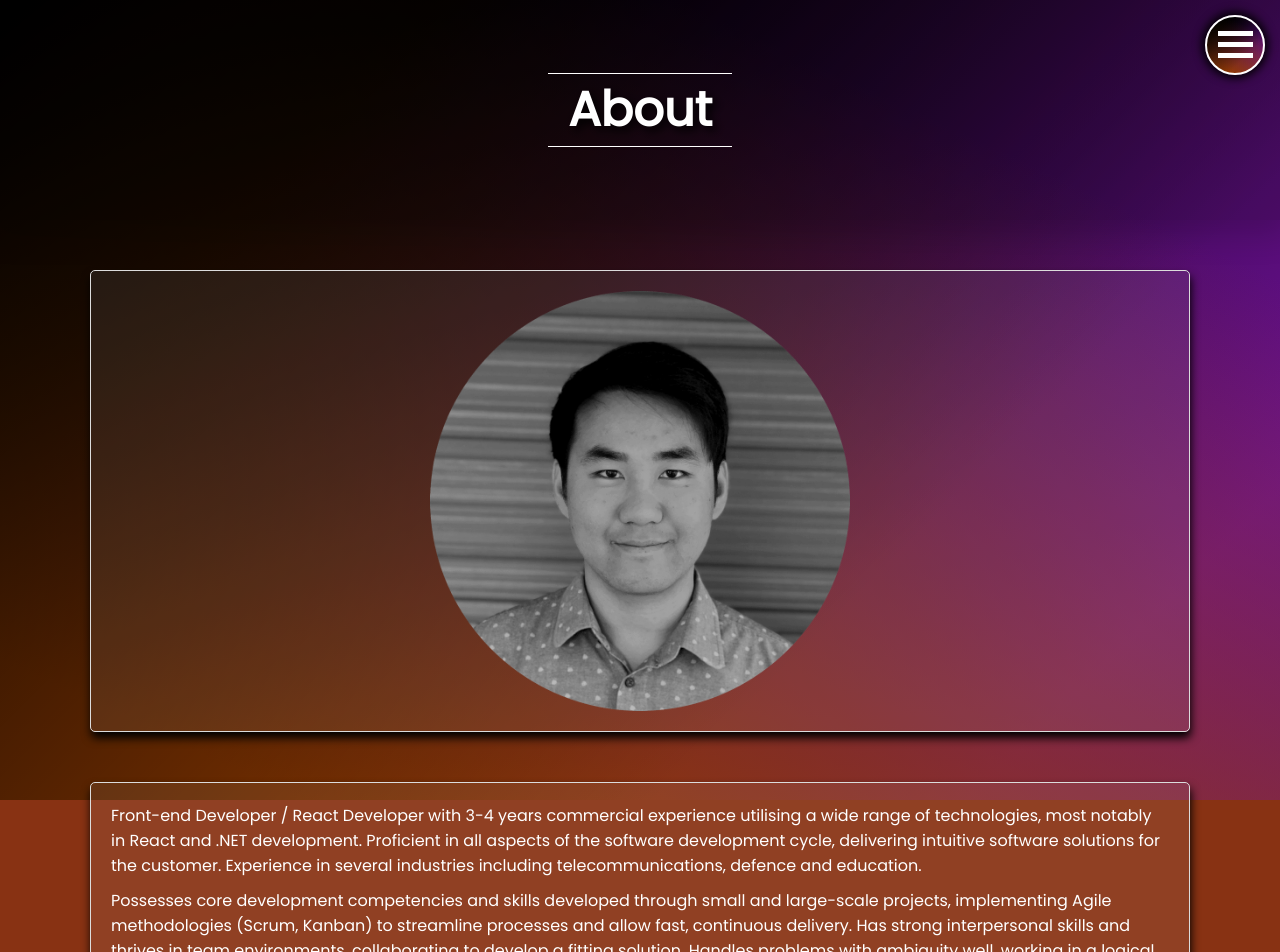
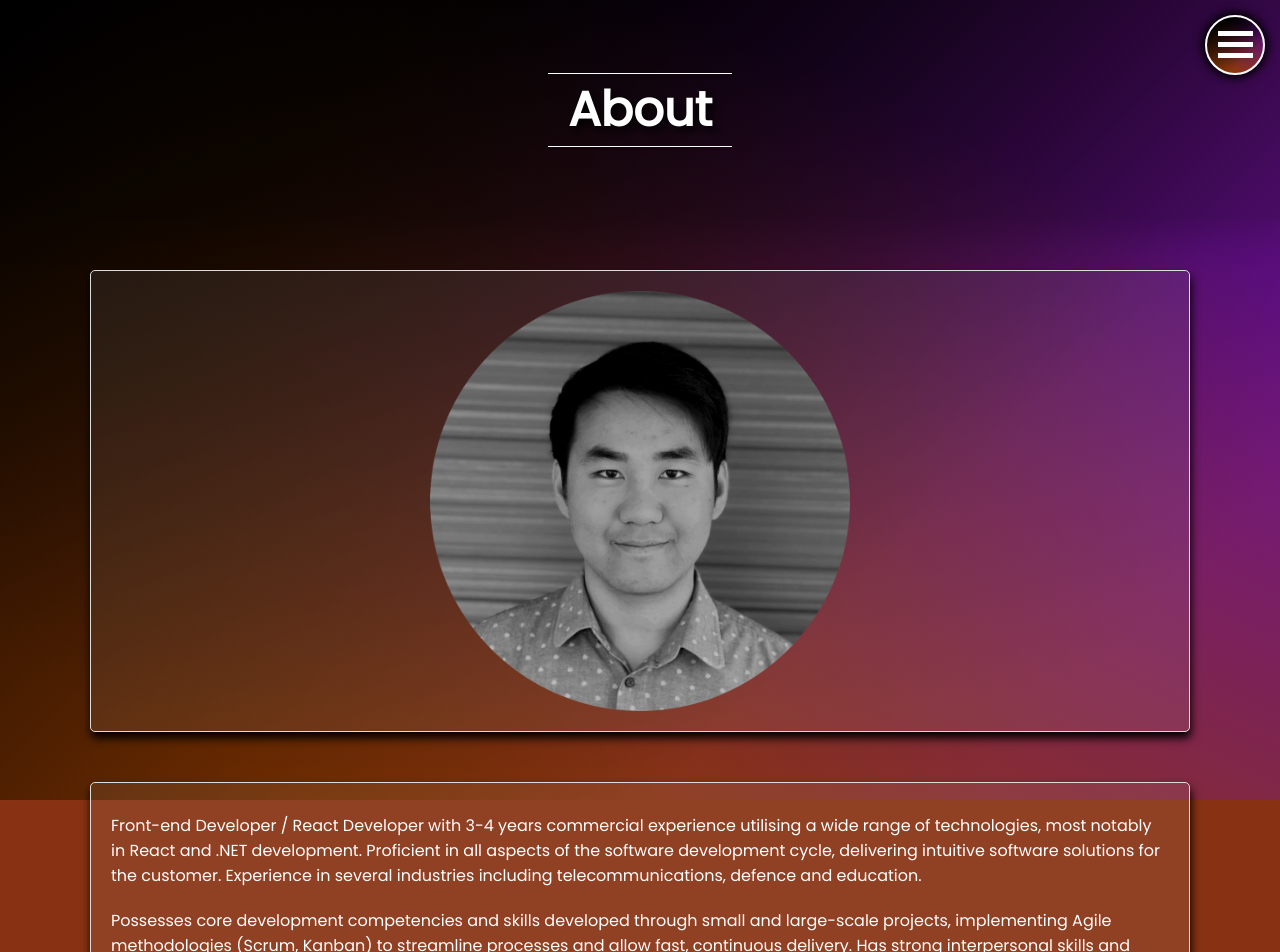
Before and after one commit to RSee07/richardsee, a React app: page /about in a window 1280 px wide. Shown: the top 952 px of the page. Built offline with nearby package versions, Linux system fonts and the light colour scheme.

Commit message:
Changed mind about padding

```diff
--- a/src/components/pages/About.js
+++ b/src/components/pages/About.js
@@ -33,13 +33,9 @@ const PWithPadding = styled(P)`
 `
 
 const renderProfile = (profile) => {
-    return profile.map((paragraph, i) => {
-        // Adding padding for every second paragraph
-        if (i % 2 !== 0) {
-            return <PWithPadding key={i}>{paragraph}</PWithPadding>
-        }
-        return <P key={i}>{paragraph}</P>
-    })
+    return profile.map((paragraph, i) => (
+        <PWithPadding key={i}>{paragraph}</PWithPadding>
+    ))
 }
 
 const About = ({ profile }) => (
```
